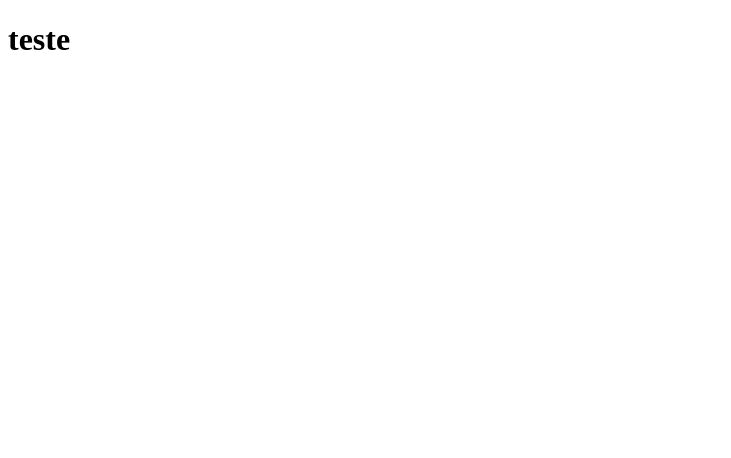
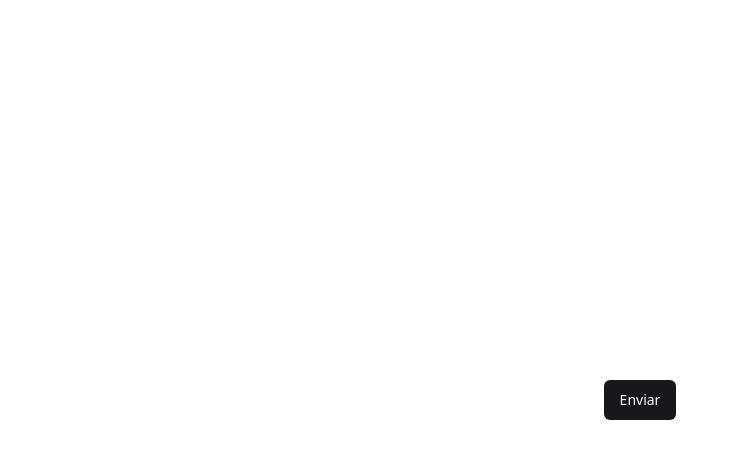
Before and after one commit to gdegato/pizza-shop-web, a React (Vite) app: page / in a window 1280 px wide. Shown: the top 458 px of the page, without its empty margins (0-731 px from the left). Built offline with nearby package versions, Linux system fonts and the light colour scheme.

Commit message:
Configurações prettier, eslint, shadcn

```diff
--- /dev/null
+++ b/prettier.config.cjs
@@ -0,0 +1,3 @@
+module.exports = {
+    plugins: ['prettier-plugin-tailwindcss']
+  }
--- a/src/App.tsx
+++ b/src/App.tsx
@@ -1,9 +1,11 @@
-
+import { Button } from './components/ui/button'
+import './global.css'
 
 export function App() {
 
-
   return (
-   <h1>teste</h1>
+    <div className='flex justify-center items-center h-screen'>
+      <Button>Enviar</Button>
+    </div>
   )
 }
--- /dev/null
+++ b/src/components/ui/button.tsx
@@ -0,0 +1,56 @@
+import * as React from "react"
+import { Slot } from "@radix-ui/react-slot"
+import { cva, type VariantProps } from "class-variance-authority"
+
+import { cn } from "@/lib/utils"
+
+const buttonVariants = cva(
+  "inline-flex items-center justify-center whitespace-nowrap rounded-md text-sm font-medium ring-offset-background transition-colors focus-visible:outline-none focus-visible:ring-2 focus-visible:ring-ring focus-visible:ring-offset-2 disabled:pointer-events-none disabled:opacity-50",
+  {
+    variants: {
+      variant: {
+        default: "bg-primary text-primary-foreground hover:bg-primary/90",
+        destructive:
+          "bg-destructive text-destructive-foreground hover:bg-destructive/90",
+        outline:
+          "border border-input bg-background hover:bg-accent hover:text-accent-foreground",
+        secondary:
+          "bg-secondary text-secondary-foreground hover:bg-secondary/80",
+        ghost: "hover:bg-accent hover:text-accent-foreground",
+        link: "text-primary underline-offset-4 hover:underline",
+      },
+      size: {
+        default: "h-10 px-4 py-2",
+        sm: "h-9 rounded-md px-3",
+        lg: "h-11 rounded-md px-8",
+        icon: "h-10 w-10",
+      },
+    },
+    defaultVariants: {
+      variant: "default",
+      size: "default",
+    },
+  }
+)
+
+export interface ButtonProps
+  extends React.ButtonHTMLAttributes<HTMLButtonElement>,
+    VariantProps<typeof buttonVariants> {
+  asChild?: boolean
+}
+
+const Button = React.forwardRef<HTMLButtonElement, ButtonProps>(
+  ({ className, variant, size, asChild = false, ...props }, ref) => {
+    const Comp = asChild ? Slot : "button"
+    return (
+      <Comp
+        className={cn(buttonVariants({ variant, size, className }))}
+        ref={ref}
+        {...props}
+      />
+    )
+  }
+)
+Button.displayName = "Button"
+
+export { Button, buttonVariants }
--- /dev/null
+++ b/src/global.css
@@ -0,0 +1,76 @@
+@tailwind base;
+@tailwind components;
+@tailwind utilities;
+
+@layer base {
+  :root {
+    --background: 0 0% 100%;
+    --foreground: 240 10% 3.9%;
+
+    --card: 0 0% 100%;
+    --card-foreground: 240 10% 3.9%;
+
+    --popover: 0 0% 100%;
+    --popover-foreground: 240 10% 3.9%;
+
+    --primary: 240 5.9% 10%;
+    --primary-foreground: 0 0% 98%;
+
+    --secondary: 240 4.8% 95.9%;
+    --secondary-foreground: 240 5.9% 10%;
+
+    --muted: 240 4.8% 95.9%;
+    --muted-foreground: 240 3.8% 46.1%;
+
+    --accent: 240 4.8% 95.9%;
+    --accent-foreground: 240 5.9% 10%;
+
+    --destructive: 0 84.2% 60.2%;
+    --destructive-foreground: 0 0% 98%;
+
+    --border: 240 5.9% 90%;
+    --input: 240 5.9% 90%;
+    --ring: 240 10% 3.9%;
+
+    --radius: 0.5rem;
+  }
+
+  .dark {
+    --background: 240 10% 3.9%;
+    --foreground: 0 0% 98%;
+
+    --card: 240 10% 3.9%;
+    --card-foreground: 0 0% 98%;
+
+    --popover: 240 10% 3.9%;
+    --popover-foreground: 0 0% 98%;
+
+    --primary: 0 0% 98%;
+    --primary-foreground: 240 5.9% 10%;
+
+    --secondary: 240 3.7% 15.9%;
+    --secondary-foreground: 0 0% 98%;
+
+    --muted: 240 3.7% 15.9%;
+    --muted-foreground: 240 5% 64.9%;
+
+    --accent: 240 3.7% 15.9%;
+    --accent-foreground: 0 0% 98%;
+
+    --destructive: 0 62.8% 30.6%;
+    --destructive-foreground: 0 0% 98%;
+
+    --border: 240 3.7% 15.9%;
+    --input: 240 3.7% 15.9%;
+    --ring: 240 4.9% 83.9%;
+  }
+}
+
+@layer base {
+  * {
+    @apply border-border;
+  }
+  body {
+    @apply bg-background text-foreground;
+  }
+}
--- /dev/null
+++ b/src/lib/utils.ts
@@ -0,0 +1,6 @@
+import { type ClassValue, clsx } from "clsx"
+import { twMerge } from "tailwind-merge"
+
+export function cn(...inputs: ClassValue[]) {
+  return twMerge(clsx(inputs))
+}
--- a/tailwind.config.js
+++ b/tailwind.config.js
@@ -1,8 +1,77 @@
 /** @type {import('tailwindcss').Config} */
-export default {
-  content: [],
+module.exports = {
+  darkMode: ["class"],
+  content: [
+    './pages/**/*.{ts,tsx}',
+    './components/**/*.{ts,tsx}',
+    './app/**/*.{ts,tsx}',
+    './src/**/*.{ts,tsx}',
+  ],
+  prefix: "",
   theme: {
-    extend: {},
+    container: {
+      center: true,
+      padding: "2rem",
+      screens: {
+        "2xl": "1400px",
+      },
+    },
+    extend: {
+      colors: {
+        border: "hsl(var(--border))",
+        input: "hsl(var(--input))",
+        ring: "hsl(var(--ring))",
+        background: "hsl(var(--background))",
+        foreground: "hsl(var(--foreground))",
+        primary: {
+          DEFAULT: "hsl(var(--primary))",
+          foreground: "hsl(var(--primary-foreground))",
+        },
+        secondary: {
+          DEFAULT: "hsl(var(--secondary))",
+          foreground: "hsl(var(--secondary-foreground))",
+        },
+        destructive: {
+          DEFAULT: "hsl(var(--destructive))",
+          foreground: "hsl(var(--destructive-foreground))",
+        },
+        muted: {
+          DEFAULT: "hsl(var(--muted))",
+          foreground: "hsl(var(--muted-foreground))",
+        },
+        accent: {
+          DEFAULT: "hsl(var(--accent))",
+          foreground: "hsl(var(--accent-foreground))",
+        },
+        popover: {
+          DEFAULT: "hsl(var(--popover))",
+          foreground: "hsl(var(--popover-foreground))",
+        },
+        card: {
+          DEFAULT: "hsl(var(--card))",
+          foreground: "hsl(var(--card-foreground))",
+        },
+      },
+      borderRadius: {
+        lg: "var(--radius)",
+        md: "calc(var(--radius) - 2px)",
+        sm: "calc(var(--radius) - 4px)",
+      },
+      keyframes: {
+        "accordion-down": {
+          from: { height: "0" },
+          to: { height: "var(--radix-accordion-content-height)" },
+        },
+        "accordion-up": {
+          from: { height: "var(--radix-accordion-content-height)" },
+          to: { height: "0" },
+        },
+      },
+      animation: {
+        "accordion-down": "accordion-down 0.2s ease-out",
+        "accordion-up": "accordion-up 0.2s ease-out",
+      },
+    },
   },
-  plugins: [],
+  plugins: [require("tailwindcss-animate")],
 }
```
Also changed, not shown: package.json (+11 -1 lines), .eslintrs.json (added), components.json (added), 1 other file (tests, documents, lock files or other folders).
